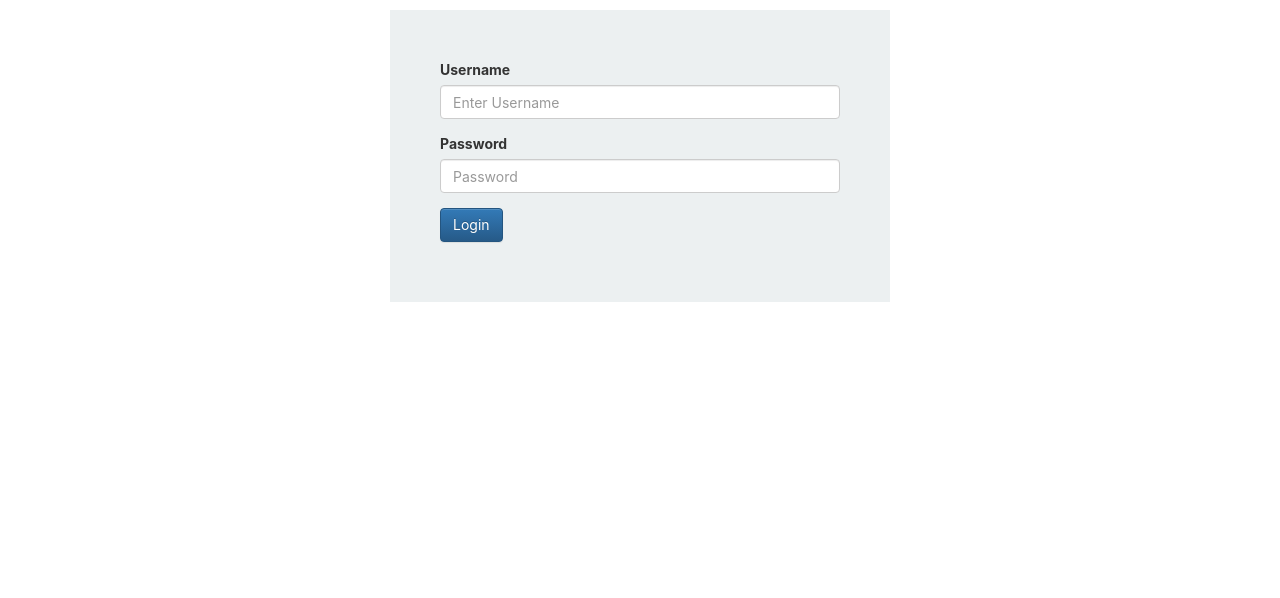
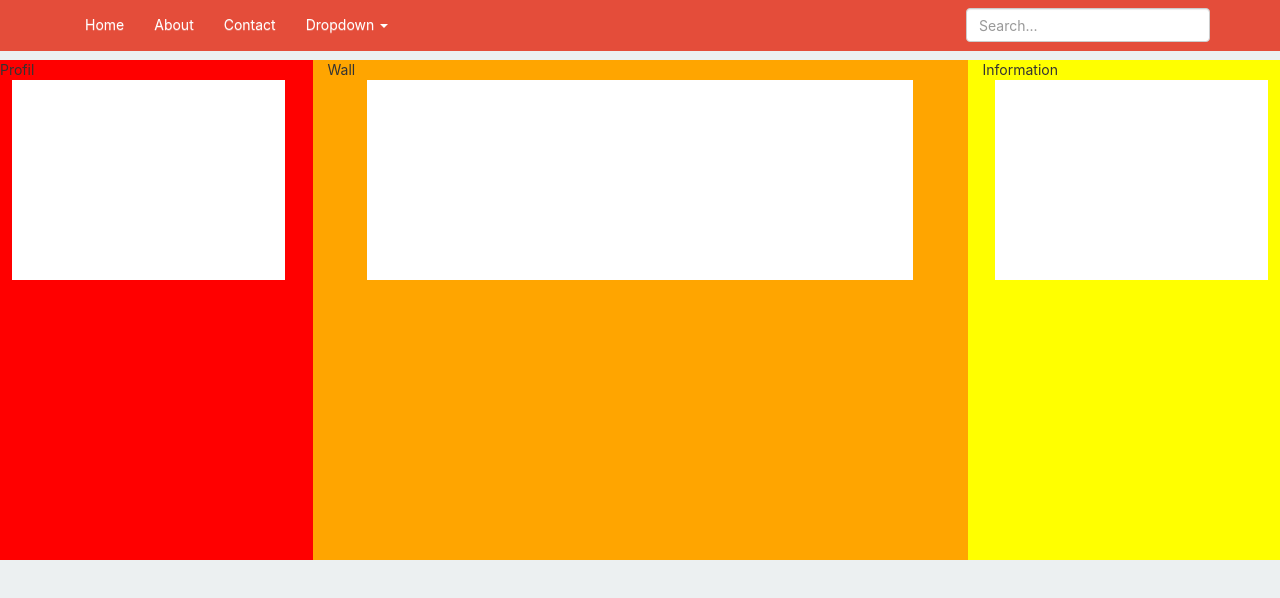
Before and after one commit to XavierAfonso/WNS-Client, a React (Create React App) app: page / in a window 1280 px wide. Before the commit this address led to /login. Shown: the top 598 px of the page. Built offline with nearby package versions, Linux system fonts and the light colour scheme.

Commit message:
Start implementation of the HomePage

```diff
--- a/package.json
+++ b/package.json
@@ -5,6 +5,7 @@
   "dependencies": {
     "axios": "^0.18.0",
     "react": "^16.6.3",
+    "react-bootstrap": "^0.32.4",
     "react-dom": "^16.6.3",
     "react-router": "^4.3.1",
     "react-router-dom": "^4.3.1",
--- a/public/index.html
+++ b/public/index.html
@@ -28,8 +28,17 @@
   </script>
 
   <!-- Latest compiled and minified CSS -->
+<link rel="stylesheet" href="https://maxcdn.bootstrapcdn.com/bootstrap/3.3.7/css/bootstrap.min.css" integrity="sha384-BVYiiSIFeK1dGmJRAkycuHAHRg32OmUcww7on3RYdg4Va+PmSTsz/K68vbdEjh4u" crossorigin="anonymous">
+
+<!-- Optional theme -->
+<link rel="stylesheet" href="https://maxcdn.bootstrapcdn.com/bootstrap/3.3.7/css/bootstrap-theme.min.css" integrity="sha384-rHyoN1iRsVXV4nD0JutlnGaslCJuC7uwjduW9SVrLvRYooPp2bWYgmgJQIXwl/Sp" crossorigin="anonymous">
+
+
+ <!--<link rel="stylesheet" href="https://maxcdn.bootstrapcdn.com/bootstrap/4.0.0/css/bootstrap.min.css" integrity="sha384-Gn5384xqQ1aoWXA+058RXPxPg6fy4IWvTNh0E263XmFcJlSAwiGgFAW/dAiS6JXm" crossorigin="anonymous">-->
+
+  <!-- Latest compiled and minified CSS
   <link rel="stylesheet" href="https://maxcdn.bootstrapcdn.com/bootstrap/3.3.7/css/bootstrap.min.css" integrity="sha384-BVYiiSIFeK1dGmJRAkycuHAHRg32OmUcww7on3RYdg4Va+PmSTsz/K68vbdEjh4u"
-    crossorigin="anonymous">
+    crossorigin="anonymous">-->
 
   <!-- Optional theme -->
   <link rel="stylesheet" href="https://maxcdn.bootstrapcdn.com/bootstrap/3.3.7/css/bootstrap-theme.min.css" integrity="sha384-rHyoN1iRsVXV4nD0JutlnGaslCJuC7uwjduW9SVrLvRYooPp2bWYgmgJQIXwl/Sp"
--- a/src/App.js
+++ b/src/App.js
@@ -36,7 +36,8 @@ class App extends Component {
 
     return (
       <Switch>
-        <ProtectedRoute path="/" exact component={HomePage} />
+        {/*<ProtectedRoute path="/" exact component={HomePage} />*/}
+        <Route path="/" exact component={HomePage} />
         <Route path="/login" component={LoginPage} />
       </Switch>
     );
--- a/src/Home.js
+++ b/src/Home.js
@@ -1,11 +1,42 @@
 import React, { Component } from 'react';
+
+import NabBar from './Navbar';
+
+import './css/home.css';
 
 class Home extends Component {
   render() {
     return (
-      <div className="container">
-        Home
+      <>
+      <NabBar />
+      <div className="myContainer">
+      <div class="row">
+        <div class="col1 col-lg-3">
+        Profil
+        <div class="row">
+          <div class="col-lg-offset-1 col-lg-10 col-lg-offset-1 post">
+          </div>
+        </div>
+
+        </div>
+        <div class="col2 col-lg-6">
+        Wall
+        <div class="row">
+          <div class="col-lg-offset-1 col-lg-10 col-lg-offset-1 post">
+          </div>
+        </div>
+
+        </div>
+        <div class="col3 col-lg-3">
+        Information
+        <div class="row">
+          <div class="col-lg-offset-1 col-lg-10 col-lg-offset-1 post">
+          </div>
+        </div>
+        </div>
       </div>
+      </div>
+      </>
     );
   }
 }
--- /dev/null
+++ b/src/Navbar.js
@@ -0,0 +1,51 @@
+import React, { Component } from 'react';
+import './css/navbar.css';
+
+class Navbar extends Component {
+    render() {
+        return (
+            <>
+                <div className="navbar  navbar-fixed-top navbar-custom">
+                    <div className="container">
+
+                        <div class="navbar-header">
+                            <button button type="button" className="test navbar-toggle collapsed" data-toggle="collapse" data-target="#navbar" aria-expanded="false" aria-controls="navbar">
+                                <span className="sr-only">Toggle navigation</span>
+                                <span className="icon-bar"></span>
+                                <span className="icon-bar"></span>
+                                <span className="icon-bar"></span>
+                            </button>
+                        </div>
+
+                        <div id="navbar" className="collapse navbar-collapse navbar-responsive-collapse">
+                            <ul className="nav navbar-nav">
+                                <li className="active"><a href="#">Home</a></li>
+                                <li><a href="#">About</a></li>
+                                <li><a href="#">Contact</a></li>
+                                <li className="dropdown">
+                                    <a href="#" className="dropdown-toggle" data-toggle="dropdown" role="button" aria-haspopup="true" aria-expanded="false">Dropdown <span class="caret"></span></a>
+                                    <ul class="dropdown-menu">
+                                        <li><a href="#">Action</a></li>
+                                        <li><a href="#">Another action</a></li>
+                                        <li><a href="#">Something else here</a></li>
+                                        <li role="separator" className="divider"></li>
+                                        <li className="dropdown-header">Nav header</li>
+                                        <li><a href="#">Separated link</a></li>
+                                        <li><a href="#">One more separated link</a></li>
+                                    </ul>
+                                </li>
+                            </ul>
+                            <form className="navbar-form navbar-right" role="search" method="get" id="searchform" action="">
+                                <div className="form-group">
+                                    <input name="s" id="s" type="text" className="search-query form-control" autocomplete="off" placeholder="Search..." />
+                                </div>
+                            </form>
+                        </div>
+                    </div>
+                </div>
+            </>
+        );
+    }
+}
+
+export default Navbar;
--- /dev/null
+++ b/src/css/home.css
@@ -0,0 +1,26 @@
+.col1{
+    background-color: red;
+    height: 500px;
+}
+
+.col2{
+    background-color: orange;
+    height: 500px;
+}
+
+.col3{
+    background-color: yellow;
+    height: 500px;
+}
+
+.myContainer{
+    margin-top: 60px;
+    background-color: gray;
+}
+
+.post{
+
+    height: 200px;
+    background-color: #ffffff;
+
+}
--- a/src/css/login.css
+++ b/src/css/login.css
@@ -1,6 +1,6 @@
 .mainPanel{
 
-    background-color:#ecf0f1;
+    background-color:#ced6e0;
     width: 500px;
     min-width : 500px;
     margin-top: 10px;
--- /dev/null
+++ b/src/css/navbar.css
@@ -0,0 +1,27 @@
+.navbar-custom {
+    background-color: #e44d3a !important;
+    color: white;
+}
+
+.navbar-toggle {
+    background-color: green !important;
+    color: white;
+}
+
+.test{
+    background-color: orange !important;
+    color: white;
+    border-color:white;
+}
+
+.nav.navbar-nav li a {
+    color: white;
+}
+
+body{
+    background-color:#ecf0f1;
+}
+
+.navbar-custom .navbar-toggle .icon-bar {
+    background-color: black;
+}
```
Also changed, not shown: 1 other file (tests, documents, lock files or other folders).
